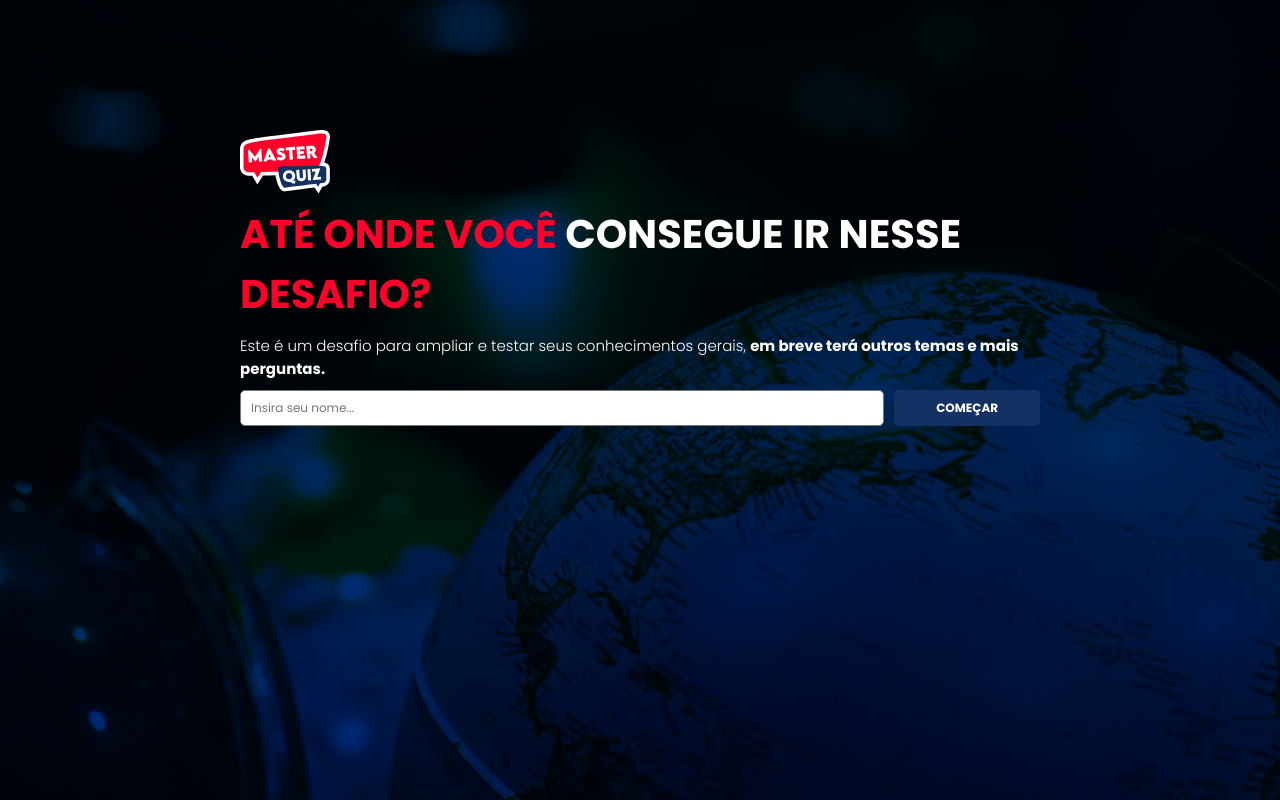
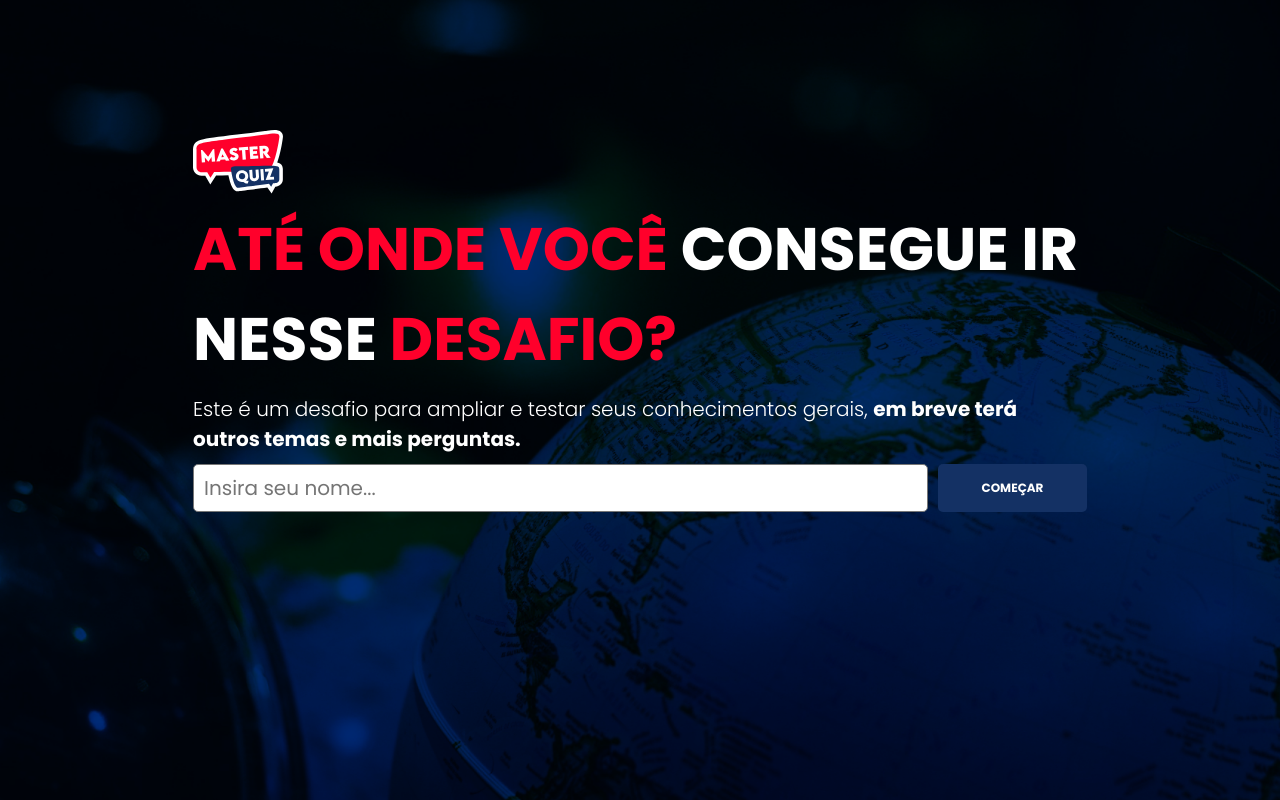
Before and after one commit to ronald-santos10/MasterQuiz, a plain HTML site: page home.html in a window 1280 px wide. Drawn offline with Linux system fonts and the light colour scheme.

Commit message:
Ajustes finais no CSS da Homepage

```diff
--- a/assets/home.css
+++ b/assets/home.css
@@ -26,7 +26,7 @@ body {
 }
 
 .container {
-  max-width: 800px;
+  max-width: 894px;
   display: flex;
   flex-direction: column;
   gap: 10px;
@@ -131,7 +131,11 @@ input {
   }
 
   .titleHome {
-    font-size: 40px;
+    font-size: 60px;
+  }
+
+  p {
+    font-size: 20px;
   }
 
   .form {
@@ -142,6 +146,7 @@ input {
 
   input {
     width: 100%;
+    font-size: 20px;
   }
 
   .btn-start {
```
